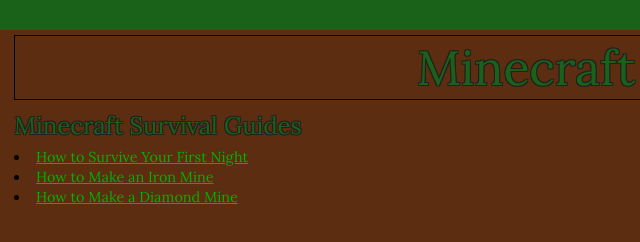
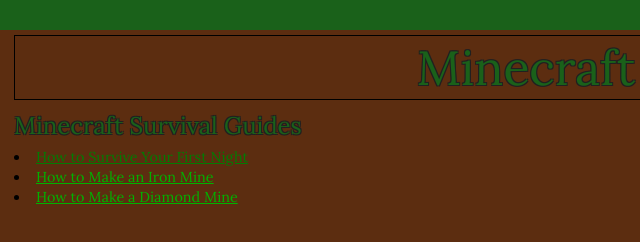
Before and after one commit to VioletPickle/Minecraft-How-To, a plain HTML site: page index.html in a window 1280 px wide. In both pictures the pointer is over the link "How to Survive Your First Night". Shown: the full height of the page, 114-754 px from the left. Drawn offline with Linux system fonts and the light colour scheme.

Commit message:
Change link style

```diff
--- a/Resources/Stylesheets/indexstyle.css
+++ b/Resources/Stylesheets/indexstyle.css
@@ -52,7 +52,6 @@ body {
   }
   nav a{
     font-size: x-small;
-
   }
 #body{
   width: 80%;
@@ -98,3 +97,9 @@ body {
   a:visited{
     color: #0a240a;
   }
+  a:hover{
+    color: #037c03;
+  }
+  a:active{
+    color:#0a3c0a;
+  }
--- a/Resources/Stylesheets/pagestyle.css
+++ b/Resources/Stylesheets/pagestyle.css
@@ -48,6 +48,9 @@ body {
   a{
     padding: 5px 0 5px 0;
     color: #00b300;
+  }
+  a:hover{
+    color: #037c03;
   }
   nav p{
     font-size: x-small;
```
